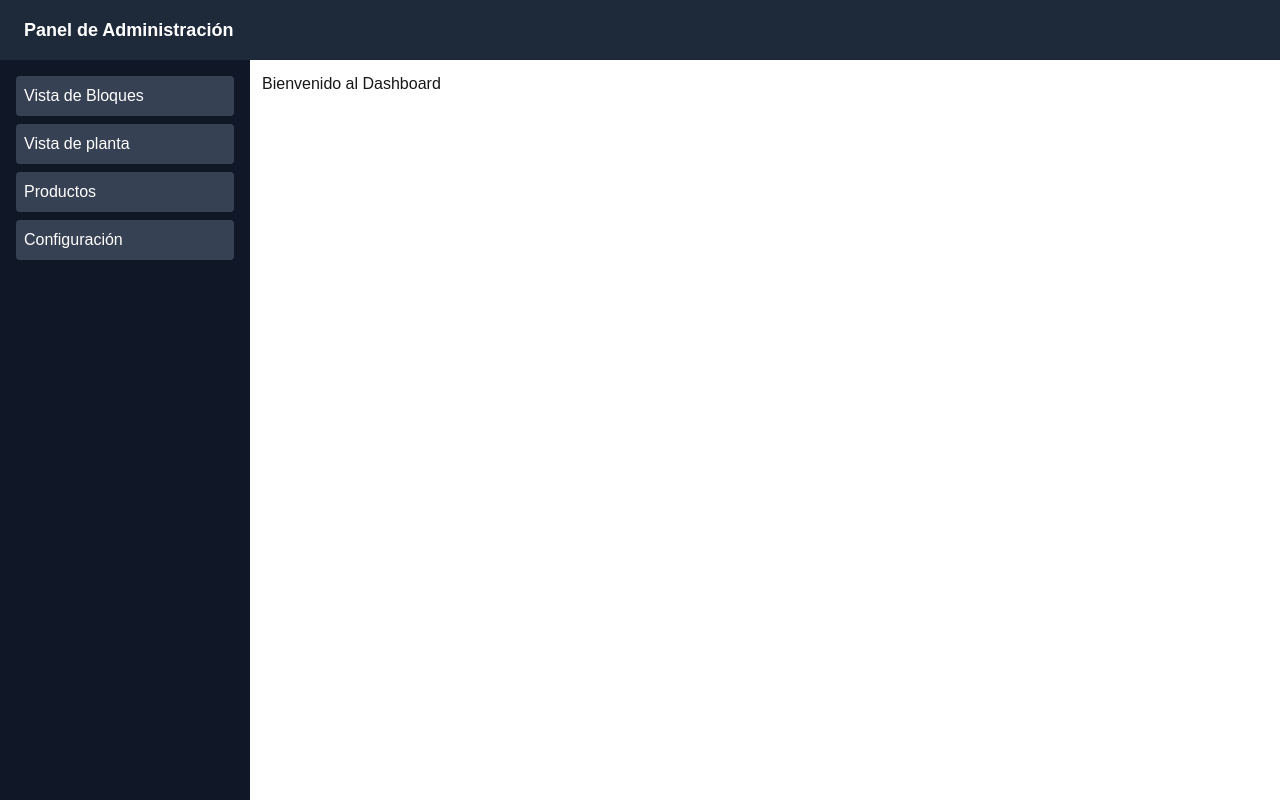
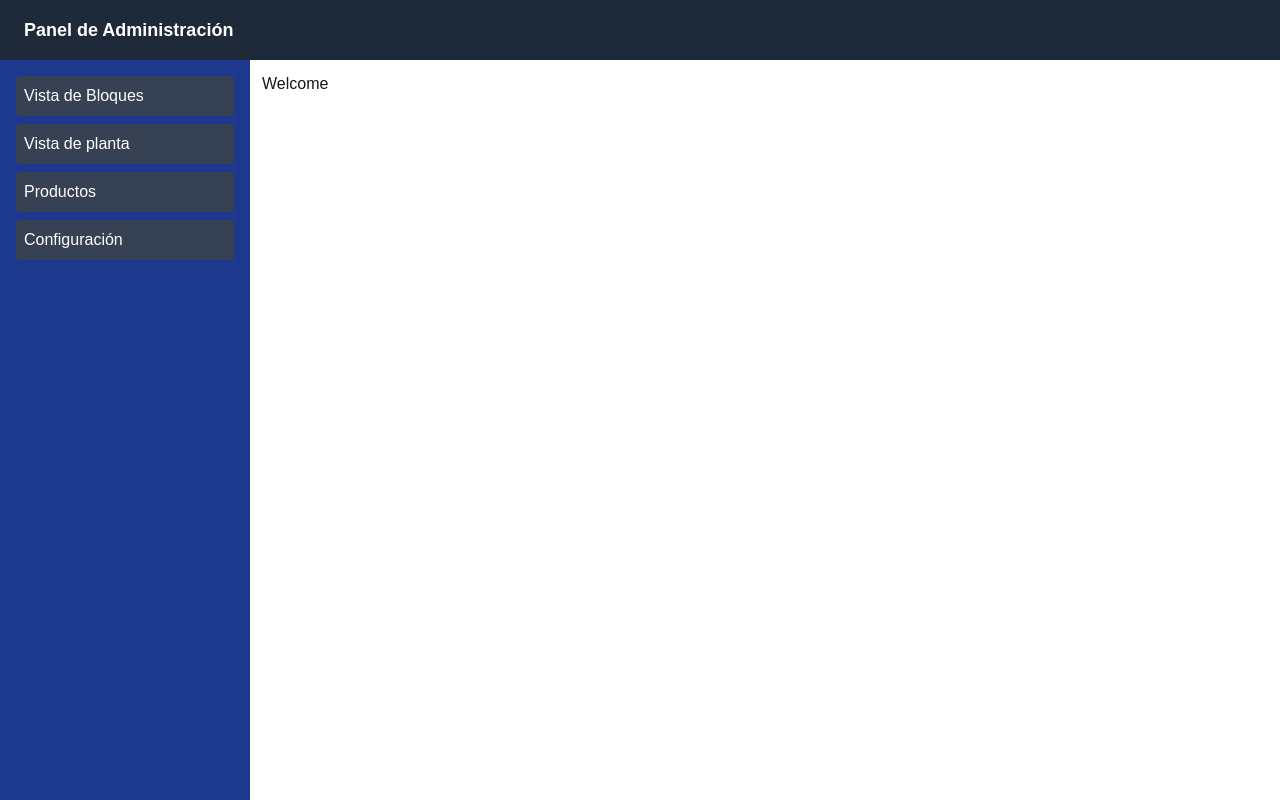
Before and after one commit to CristianTapia/dashboard, a Next.js app: page /dashboard in a window 1280 px wide. Built offline with nearby package versions, Linux system fonts and the light colour scheme.

Commit message:
Routes fixed

```diff
--- a/app/dashboard/layout.tsx
+++ b/app/dashboard/layout.tsx
@@ -9,7 +9,7 @@ export default function DashboardLayout({ children }: { children: React.ReactNod
       </header>
 
       {/* Sidebar */}
-      <aside className="bg-gray-900 text-white p-4">
+      <aside className="bg-blue-900 text-white p-4">
         <nav>
           <ul className="space-y-2">
             <li>
--- a/app/dashboard/page.tsx
+++ b/app/dashboard/page.tsx
@@ -1,3 +1,3 @@
 export default function Page() {
-  return <h2>Bienvenido al Dashboard</h2>;
+  return <div>Welcome</div>;
 }
```
